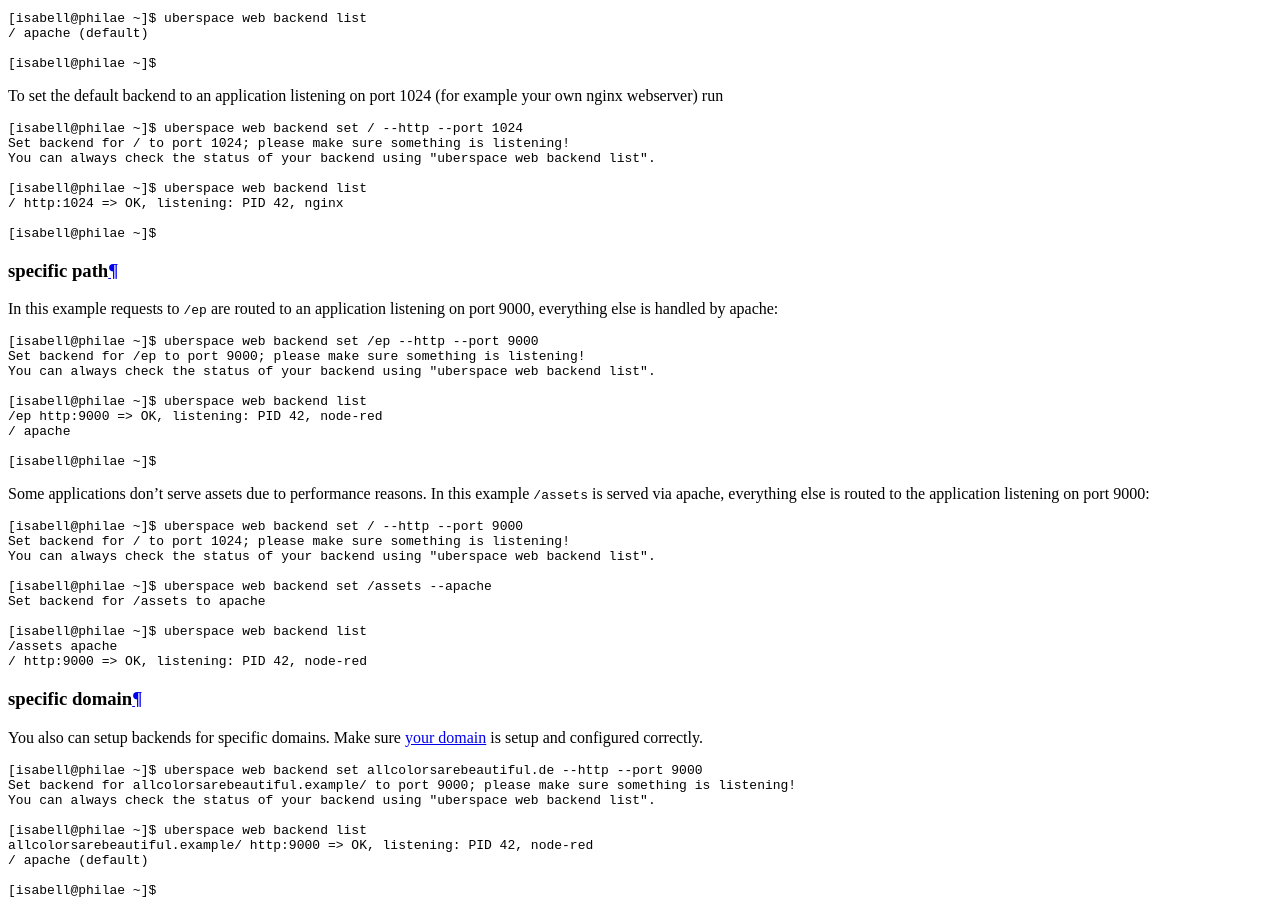
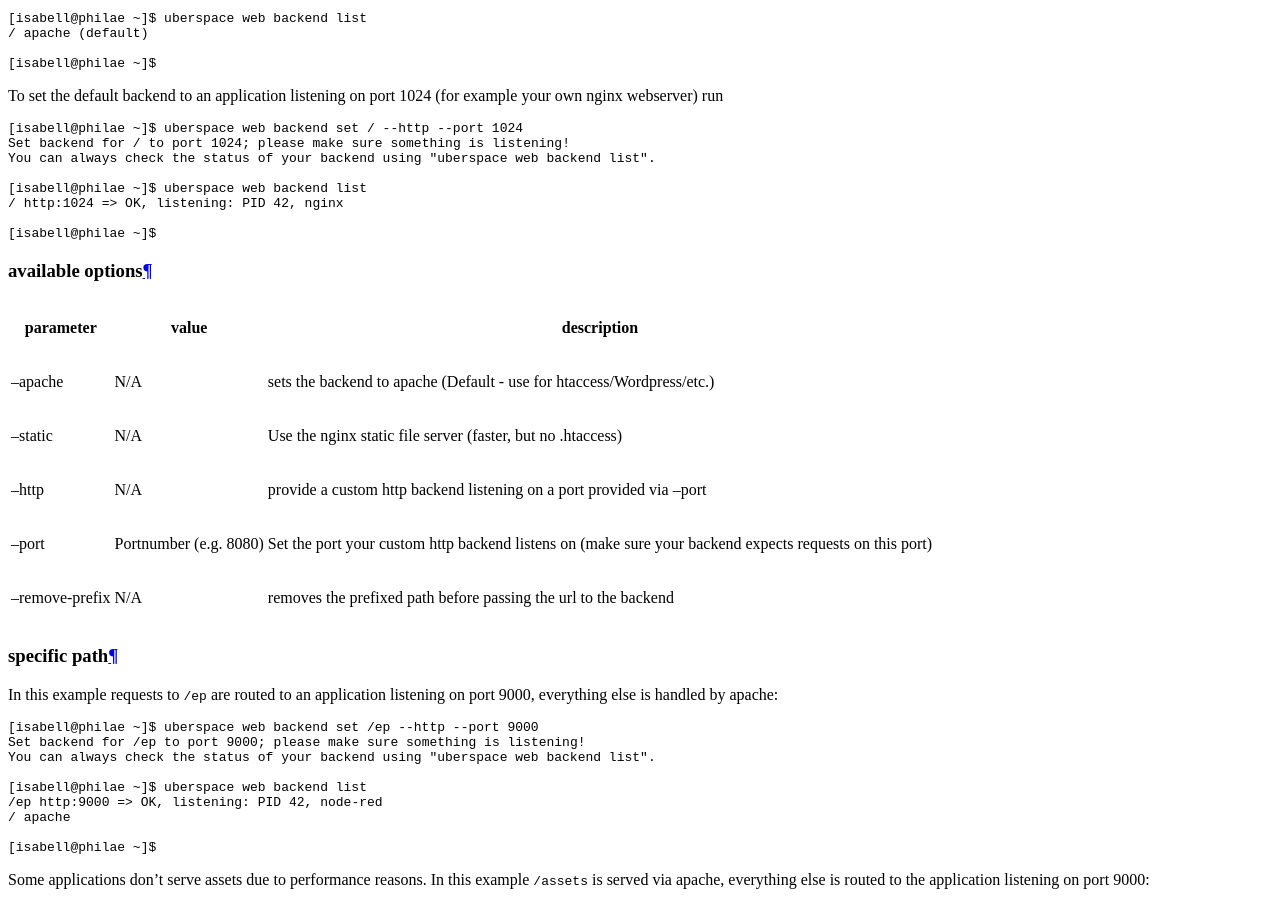
Before and after one commit to Uberspace/manual, a Sphinx documentation site: the page built from source/web-backends.rst, in a window 1280 px wide and 900 px high, scrolled down 2004 px. Built offline with Sphinx 7.4.7 and the Read the Docs theme 2.0.0, drawn with Linux system fonts in a browser that asks for light colours; pages that are not in the unit, such as notebooks, are missing from menus.

Commit message:
Idea for Uberspace/manual#30
This is a suggestion for Uberspace/manual#30

```diff
--- a/source/web-backends.rst
+++ b/source/web-backends.rst
@@ -59,6 +59,29 @@ To set the default backend to an application listening on port 1024 (for example
   / http:1024 => OK, listening: PID 42, nginx
 
   [isabell@philae ~]$
+
+available options
+-----------------
+
++-----------------+-------------+---------------------------------------------+
+| parameter       | value       | description                                 |
++=================+=============+=============================================+
+| --apache        | N/A         | sets the backend to apache                  |
+|                 |             | (Default - use for htaccess/Wordpress/etc.) |
++-----------------+-------------+---------------------------------------------+
+| --static        | N/A         | Use the nginx static file server            |
+|                 |             | (faster, but no .htaccess)                  |
++-----------------+-------------+---------------------------------------------+
+| --http          | N/A         | provide a custom http backend listening on  |
+|                 |             | a port provided via --port                  |
++-----------------+-------------+---------------------------------------------+
+| --port          | Portnumber  | Set the port your custom http backend       |
+|                 | (e.g. 8080) | listens on (make sure your backend expects  |
+|                 |             | requests on this port)                      |
++-----------------+-------------+---------------------------------------------+
+| --remove-prefix | N/A         | removes the prefixed path before passing    |
+|                 |             | the url to the backend                      |
++-----------------+-------------+---------------------------------------------+
 
 specific path
 -------------
```
